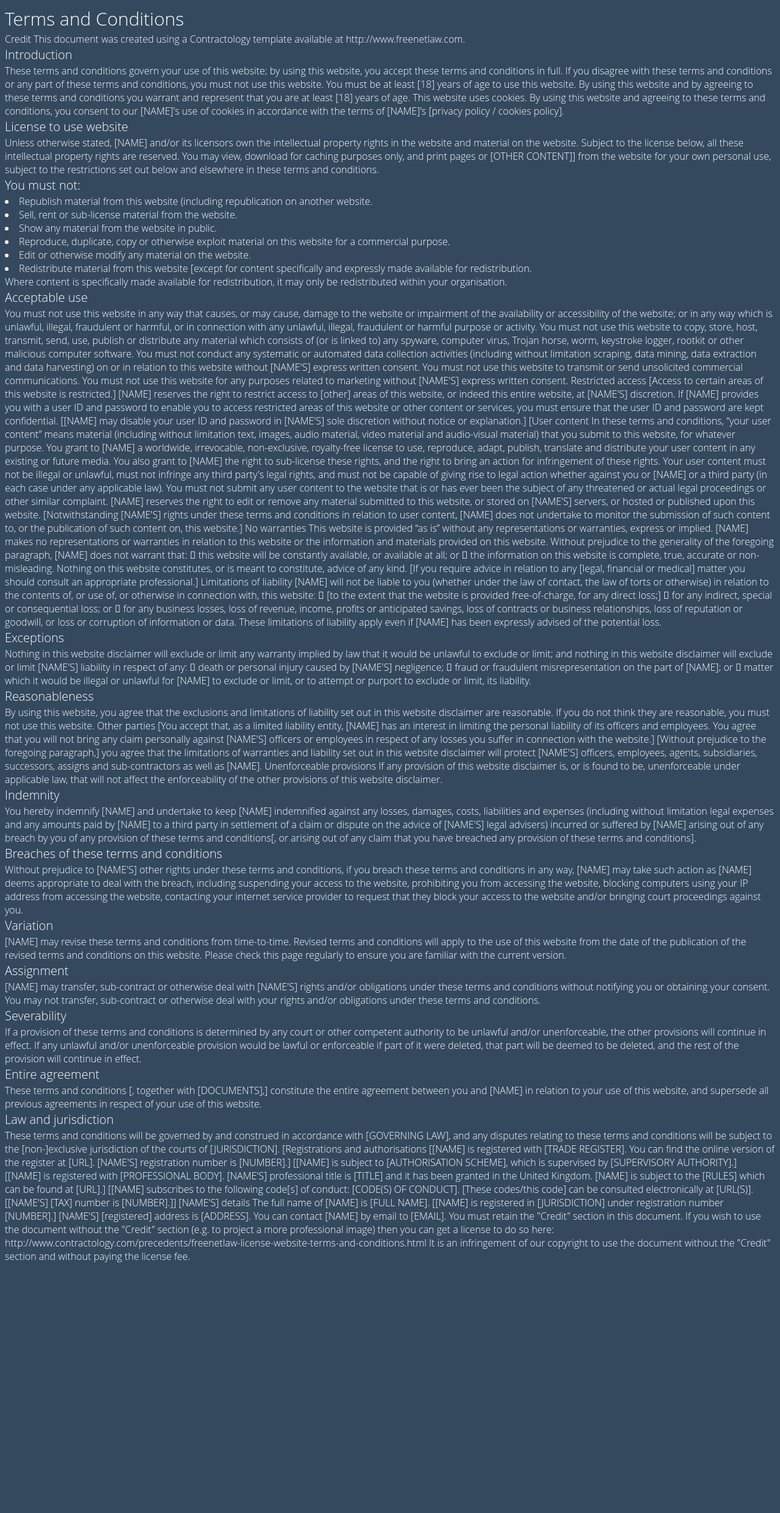
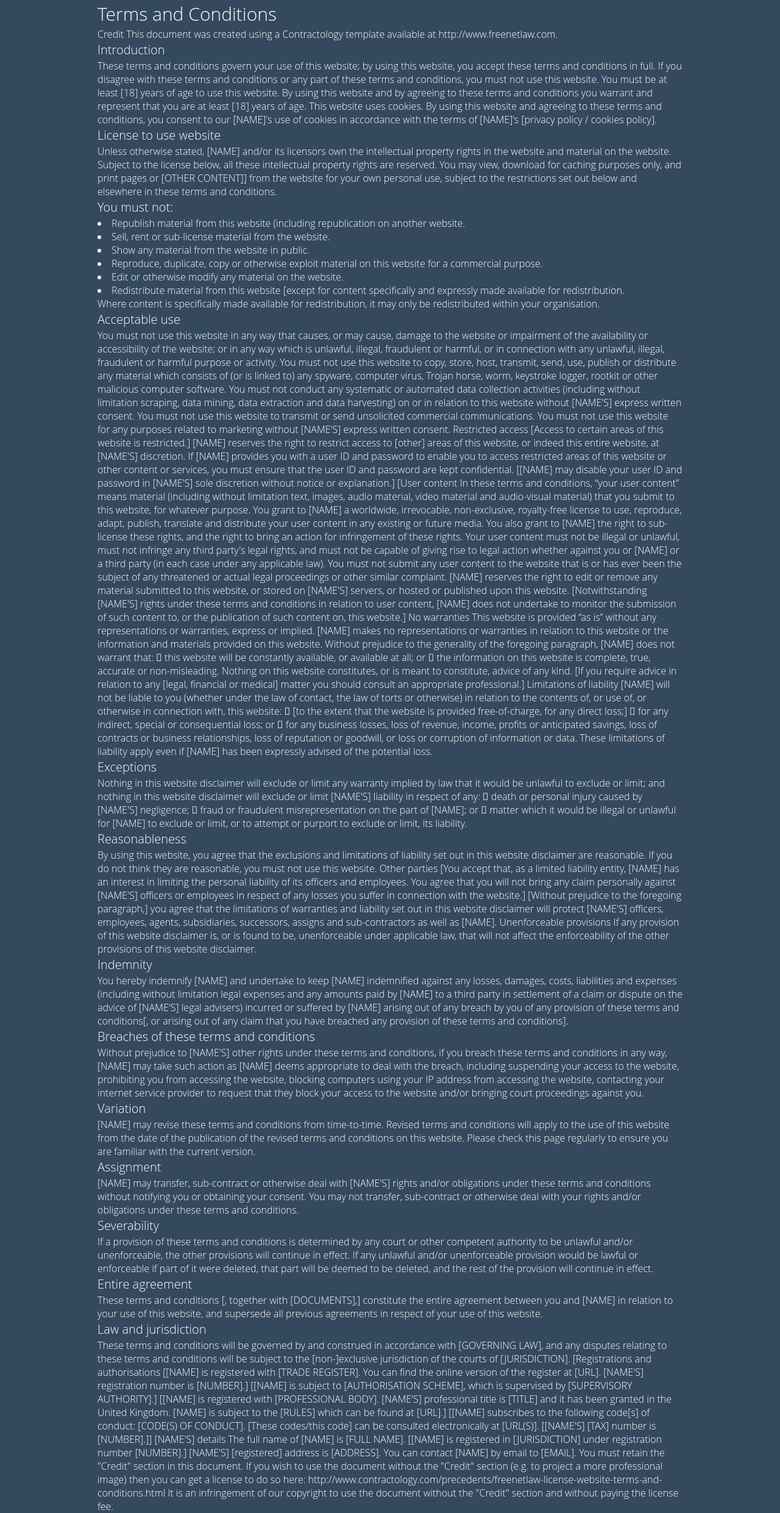
Before and after one commit to ClocloHoho/GroupProject4, a PHP site: page /terms.html in a window 1280 px wide. Shown: the whole page at 61% size. Before the commit the page ends 2070 px from the top, so only its background shows below. Run offline with PHP 8.4, Linux system fonts and the light colour scheme.

Commit message:
Change the CSS for the terms page

```diff
--- a/terms.css
+++ b/css/terms.css
@@ -1,14 +1,22 @@
 body{
 background: #34495e;
-
 }
 
 *{
+margin: 0px;
+padding: 0px;
+border: 0px;
 font-family: 'Open Sans', Arial, sans-serif;
 font-size: 16px;
 font-weight: 300;
 color: #ffffff;
 text-decoration: none;
+}
+
+h1, h2{
+margin: 0;
+padding: 0;
+line-height: 1.5;
 }
 
 h1{
@@ -24,3 +32,10 @@ margin: 0;
 padding: 0;
 line-height: 1.5;
 }
+
+#container{
+margin-left: auto;
+margin-right: auto;
+width: 100%;
+max-width: 960px;
+}
--- a/terms.html
+++ b/terms.html
@@ -1,9 +1,10 @@
 <!DOCTYPE html>
 <html>
 <head>
-    <link rel= "stylesheet" href="terms.css" type="text/css"/>
+    <link rel= "stylesheet" href="css/terms.css" type="text/css"/>
 </head>
 <body>
+<div id="container">
 <h1>Terms and Conditions</h1>
 
 Credit
@@ -175,6 +176,6 @@ http://www.contractology.com/precedents/freenetlaw-license-website-terms-and-con
 It is an infringement of our copyright to use the document without the "Credit" section and without paying the license fee.
 
 
-
+</div>
 </body>
 </html>
```
Also changed, not shown: footer.html (deleted, +0 -24 lines).
